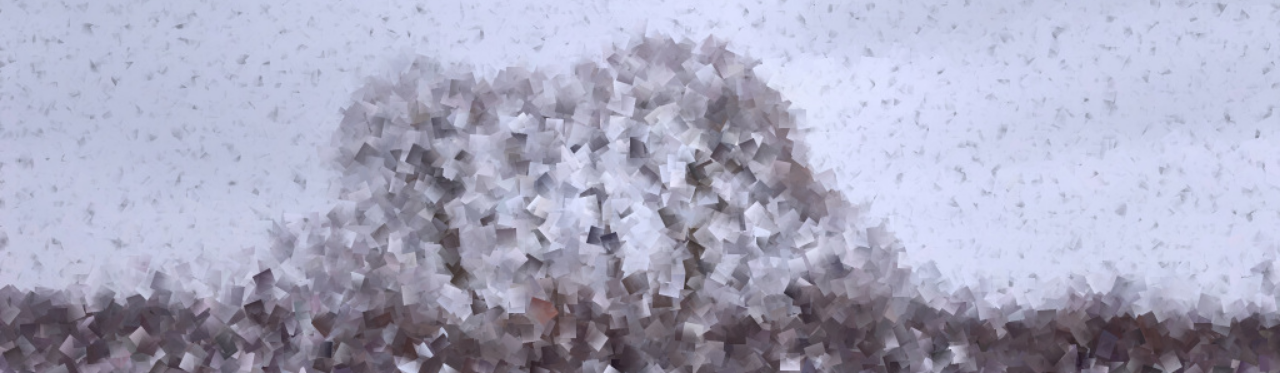
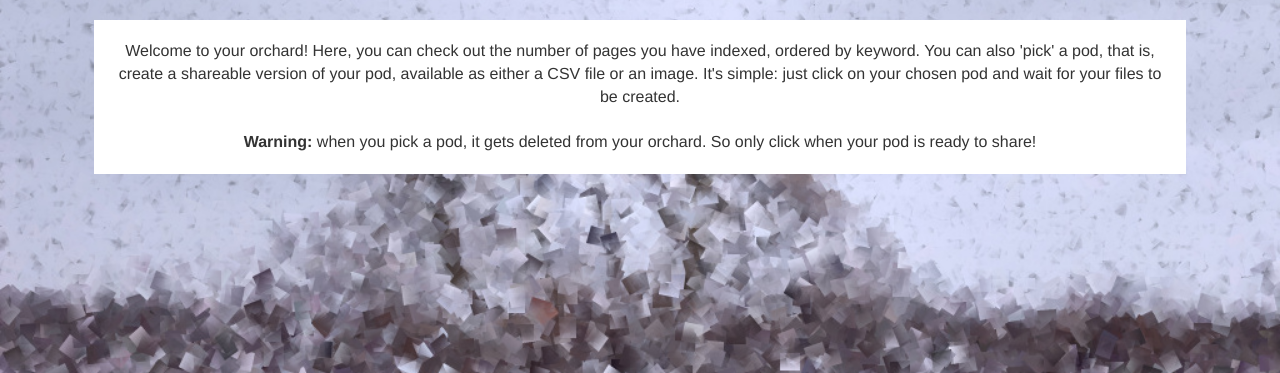
Before and after one commit to PeARSearch/PeARS-orchard, a Flask app: page /my-orchard/ in a window 1280 px wide. Shown: the part 52-425 px from the top of the page. Run offline with Flask 2, Linux system fonts and the light colour scheme; data that the repository does not hold is empty; parts of the project's set-up code (start-up, migrations or seed data) failed here and were passed over; some libraries are stand-ins or nearby versions.

Commit message:
Cosmetic changes to templates.
Fixed deletion of local pods. When a pod is picked it gets deleted. This avoids having lots of local pods lying around and slowing down search (because all local pods are searched by default, as they don't have a signature yet). The deleted pod can of course easily be added again as an 'external' pod by using the pod management page.

```diff
--- a/app/__init__.py
+++ b/app/__init__.py
@@ -55,12 +55,14 @@ class UrlsModelView(ModelView):
     column_searchable_list = ['url', 'title', 'keyword', 'pod']
     column_editable_list = ['keyword']
     can_edit = False
+    page_size = 50
 
 class PodsModelView(ModelView):
     list_template = 'admin/pears_list.html'
     column_exclude_list = ['DS_vector','word_vector']
     column_searchable_list = ['url', 'name', 'description', 'language']
     can_edit = False
+    page_size = 50
 
 admin.add_view(PodsModelView(Pods, db.session))
 admin.add_view(UrlsModelView(Urls, db.session))
--- a/app/indexer/mk_page_vector.py
+++ b/app/indexer/mk_page_vector.py
@@ -70,6 +70,8 @@ def compute_vectors(target_url, keyword):
             db.session.add(u)
             db.session.commit()
             return True
+    else:
+        return False
 
 
 def compute_query_vectors(query):
--- a/app/orchard/controllers.py
+++ b/app/orchard/controllers.py
@@ -2,7 +2,7 @@
 from flask import Blueprint, request, render_template
 from app.api.models import Urls
 from app import db
-from app.orchard.mk_urls_file import make_csv_pod, make_png_pod
+from app.orchard.mk_urls_file import make_csv_pod, make_png_pod, del_pod
 
 # Define the blueprint:
 orchard = Blueprint('orchard', __name__, url_prefix='/my-orchard')
@@ -32,6 +32,7 @@ def get_a_pod():
     query = request.args.get('pod')
     csv_location = make_csv_pod(query)
     png_locations = make_png_pod(query)
+    del_pod(query)
     print(png_locations)
     return render_template(
         'orchard/get-a-pod.html',
--- a/app/templates/orchard/index.html
+++ b/app/templates/orchard/index.html
@@ -42,8 +42,17 @@
     </nav>
 
 <div class="container-full">
-
-  <div style="padding-left: 20px; display:flex;  flex-direction: row;  flex-wrap: wrap;  margin-bottom: 45px;">
+  <div class="row">
+    <div class="col-md-1"></div>
+    <div class="col-md-10 text-center v-center" style="background:white; padding: 20px">
+    Welcome to your orchard! Here, you can check out the number of pages you have indexed, ordered by keyword. You can also 'pick' a pod, that is, create a shareable version of your pod, available as either a CSV file or an image. It's simple: just click on your chosen pod and wait for your files to be created.<br><br>
+    <b>Warning:</b> when you pick a pod, it gets deleted from your orchard. So only click when your pod is ready to share!
+    </div>
+  </div>
+  <br><br>
+  <div class="row">
+  <div class="col-md-1"></div>
+  <div class="col-md-10" style="padding-left: 20px; display:flex;  flex-direction: row;  flex-wrap: wrap;  margin-bottom: 45px;">
     {% for p in pears %}
         <div style="margin-right:20px; width:130px; height:130px; margin-bottom:20px; background-image:url('/static/example_snow_pod.png'); flex-shrink: 0;  position: relative;">
         <br><p style="margin-left:10px"><b><a href="{{url_for('orchard.get_a_pod')}}?pod={{p[0]}}" style="color:#000">{{p[0]}}<br>{{p[1]}}</a></b></p>
--- a/app/templates/pod_finder/progress_file.html
+++ b/app/templates/pod_finder/progress_file.html
@@ -21,6 +21,7 @@
 		}
 	}
 	</script>
+
 
         <title>PeARS - Indexing the World Wide Web, together</title>
     </head>
@@ -72,7 +73,6 @@
 		<div class="progress-bar progress-bar-striped active" role="progressbar" aria-valuenow="0" aria-valuemin="0" aria-valuemax="100" style="width: 0%">
 			<span class="progress-bar-label">0%</span>
             </div>
-
         </div>
 
     </div><!-- /.container -->
--- a/app/templates/pod_finder/progress_pod.html
+++ b/app/templates/pod_finder/progress_pod.html
@@ -63,8 +63,9 @@
             <div class="col-md-6">
             <br><br>
             <p><b>Index from pod</b></p>
-            <p>Your indexing has started. How long it takes will depend on the size of the pod(s) you're connected to. Your PeARS install is now
-            retrieving the pod database(s) and indexing them locally.</p>
+            <p>Your indexing has started. How long it takes will depend on your internet connection speed and the numbers of pods you are indexing. Your PeARS install is now
+            retrieving the pod database(s), which could take a few minutes. Once it's done, it will start indexing them. At this point, you can check how far the indexing has got
+            by following the progress bar on the right.</p>
             <p>Once the progress bar is on 100%, you can leave this page and search the pages you have just indexed.</p>
             </div>
             <div class="col-md-6">
```
Also changed, not shown: app/indexer/controllers.py (+5 -2 lines), app/orchard/mk_urls_file.py (+14 -1 lines), app/pod_finder/controllers.py (+8 -4 lines), app/templates/pod_finder/index.html (+0 -14 lines).
